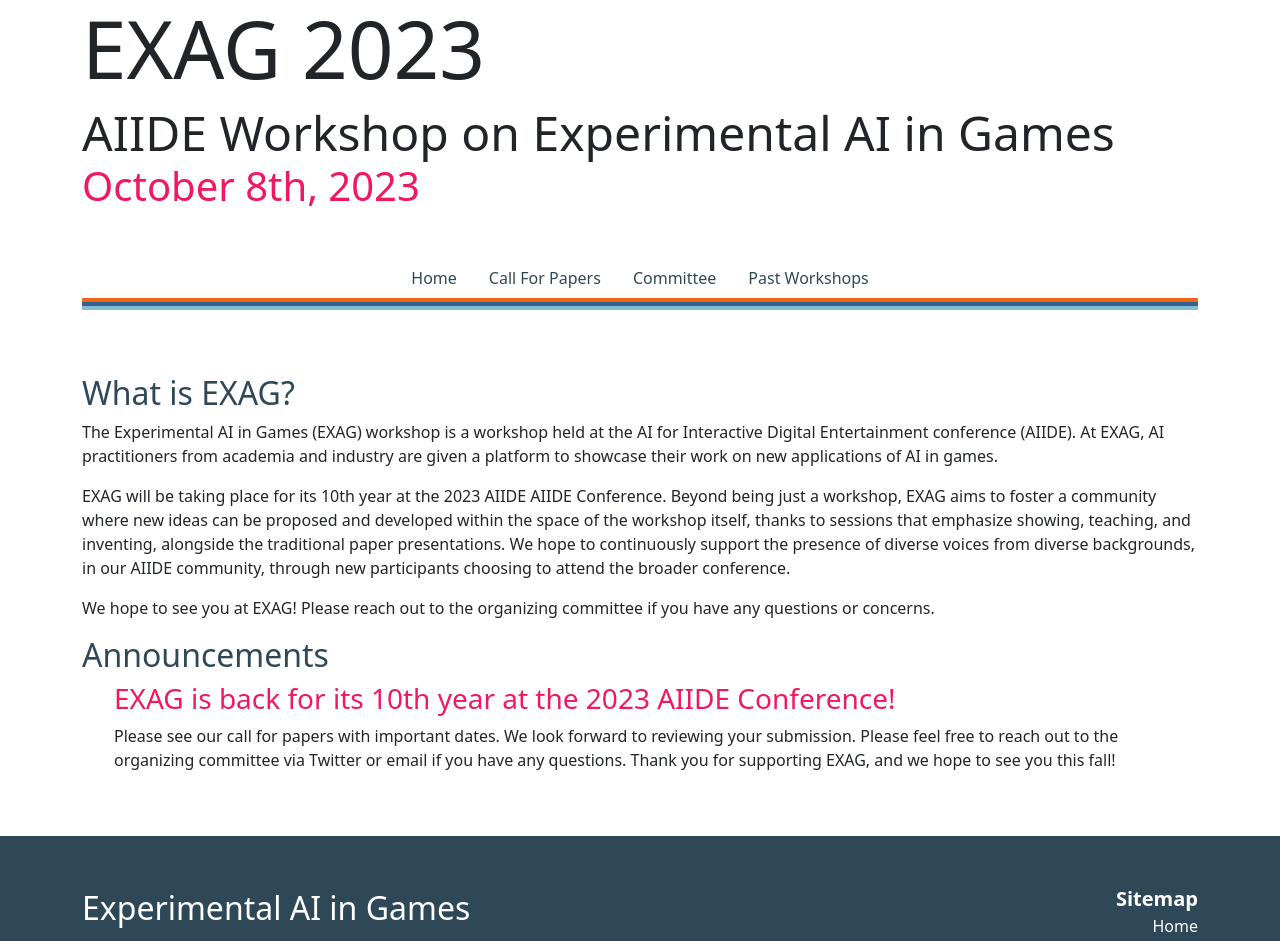
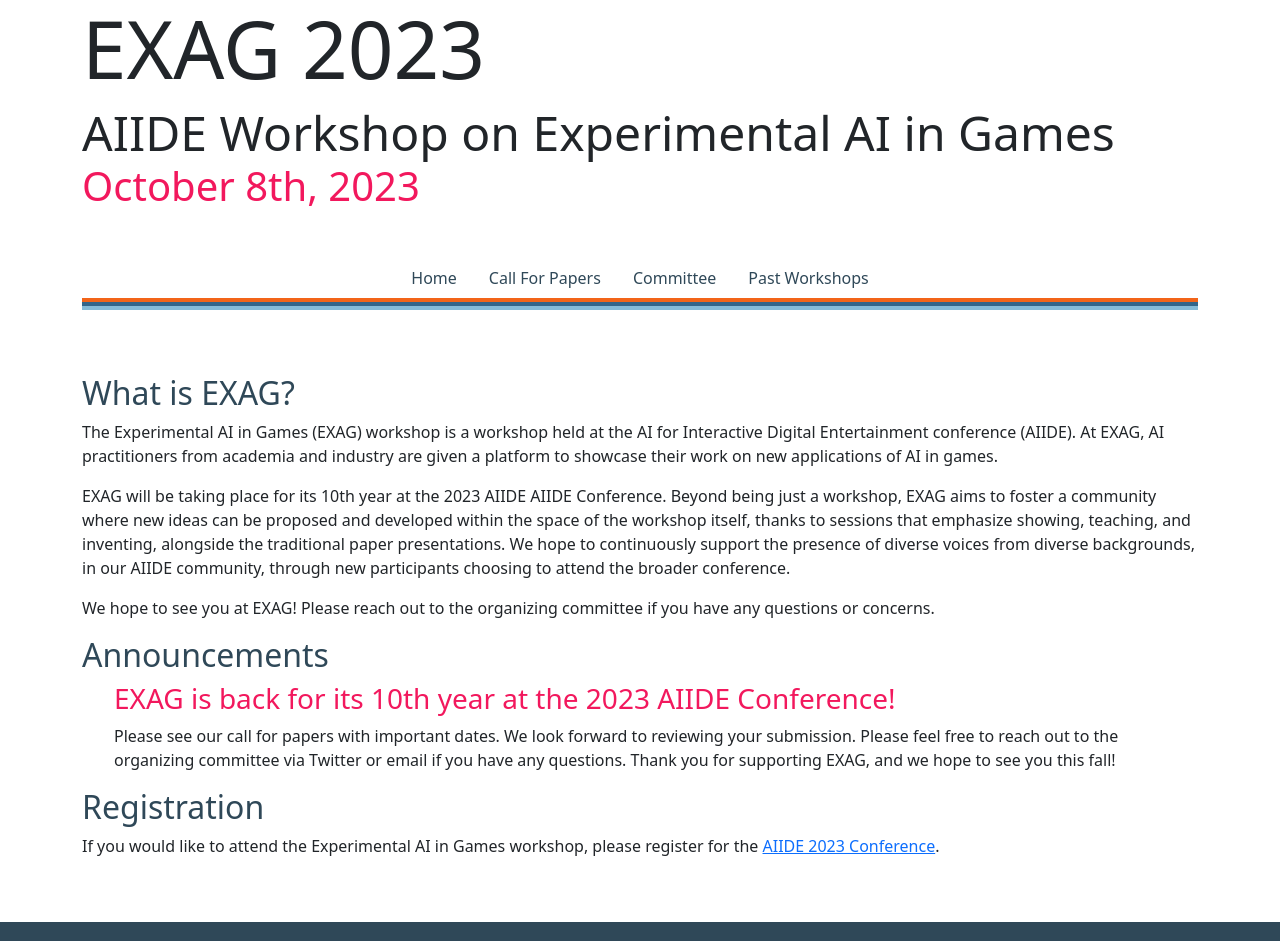
Before and after one commit to aiide-exag/aiide-exag.github.io, a Next.js app: page / in a window 1280 px wide. Shown: the top 941 px of the page. Built offline with nearby package versions, Linux system fonts and the light colour scheme.

Commit message:
minor reformatting, added registration info.

```diff
--- a/src/pages/index.tsx
+++ b/src/pages/index.tsx
@@ -20,14 +20,15 @@
                     </p>
                     <p>
                         EXAG will be taking place for its 10th year at the 2023
-                        AIIDE AIIDE Conference. Beyond being just a workshop, EXAG
-                        aims to foster a community where new ideas can be proposed
-                        and developed within the space of the workshop itself, thanks
-                        to sessions that emphasize showing, teaching, and inventing,
-                        alongside the traditional paper presentations. We hope to continuously
-                        support the presence of diverse voices from diverse backgrounds,
-                        in our AIIDE community, through new participants choosing to
-                        attend the broader conference.
+                        AIIDE AIIDE Conference. Beyond being just a workshop,
+                        EXAG aims to foster a community where new ideas can be
+                        proposed and developed within the space of the workshop
+                        itself, thanks to sessions that emphasize showing,
+                        teaching, and inventing, alongside the traditional paper
+                        presentations. We hope to continuously support the
+                        presence of diverse voices from diverse backgrounds, in
+                        our AIIDE community, through new participants choosing
+                        to attend the broader conference.
                     </p>
                     <p>
                         We hope to see you at EXAG! Please reach out to the
@@ -49,6 +50,19 @@
                             you this fall!
                         </p>
                     </div>
+                    <h2 className="mb-2">Registration</h2>
+                    <p>
+                        If you would like to attend the Experimental AI in Games
+                        workshop, please register for the{' '}
+                        <a
+                            href="https://sites.google.com/view/aiide-2023/home"
+                            target="_blank"
+                            rel="noopener"
+                        >
+                            AIIDE 2023 Conference
+                        </a>
+                        .
+                    </p>
                 </div>
             </Container>
         </AppLayout>
```
